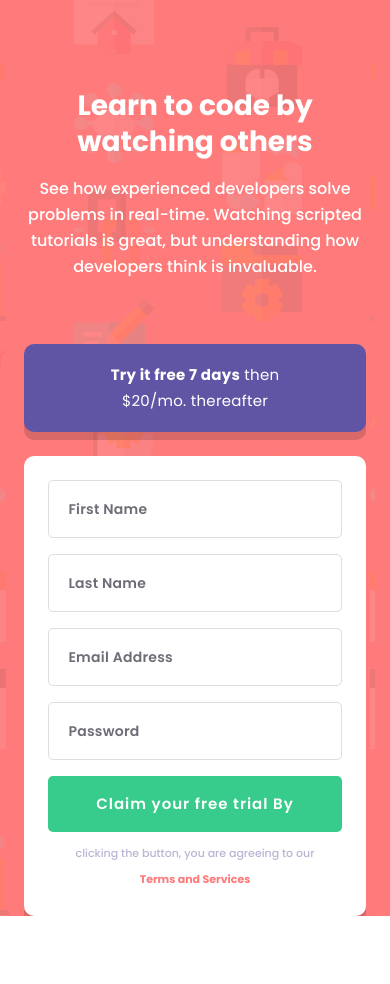
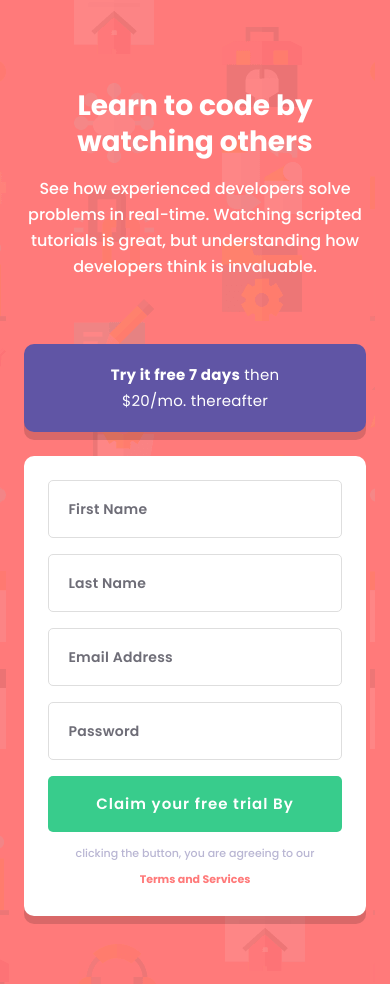
Before and after one commit to beqarion/fm-js-Intro-component-with-signup-form, a website built with Vite: page index.html in a window 390 px wide. Before the commit the page ends 916 px from the top, so only its background shows below. Built offline with nearby package versions, Linux system fonts and the light colour scheme.

Commit message:
padding added on mobile screen

```diff
--- a/index.html
+++ b/index.html
@@ -38,7 +38,7 @@
     >
       <!-- parent of article & section -->
       <div
-        class="max-w-600 lg:max-w-1100 lg:grid lg:grid-cols-2 lg:py-0 lg:px-8 lg:space-y-0 lg:items-center lg:gap-[45px] mx-auto px-[24px] pt-[88px] xl:px-0 space-y-16"
+        class="max-w-600 lg:max-w-1100 lg:grid pb-[68px] lg:grid-cols-2 lg:py-0 lg:px-8 lg:space-y-0 lg:items-center lg:gap-[45px] mx-auto px-[24px] pt-[88px] xl:px-0 space-y-16"
       >
         <!-- article -->
         <article
```
